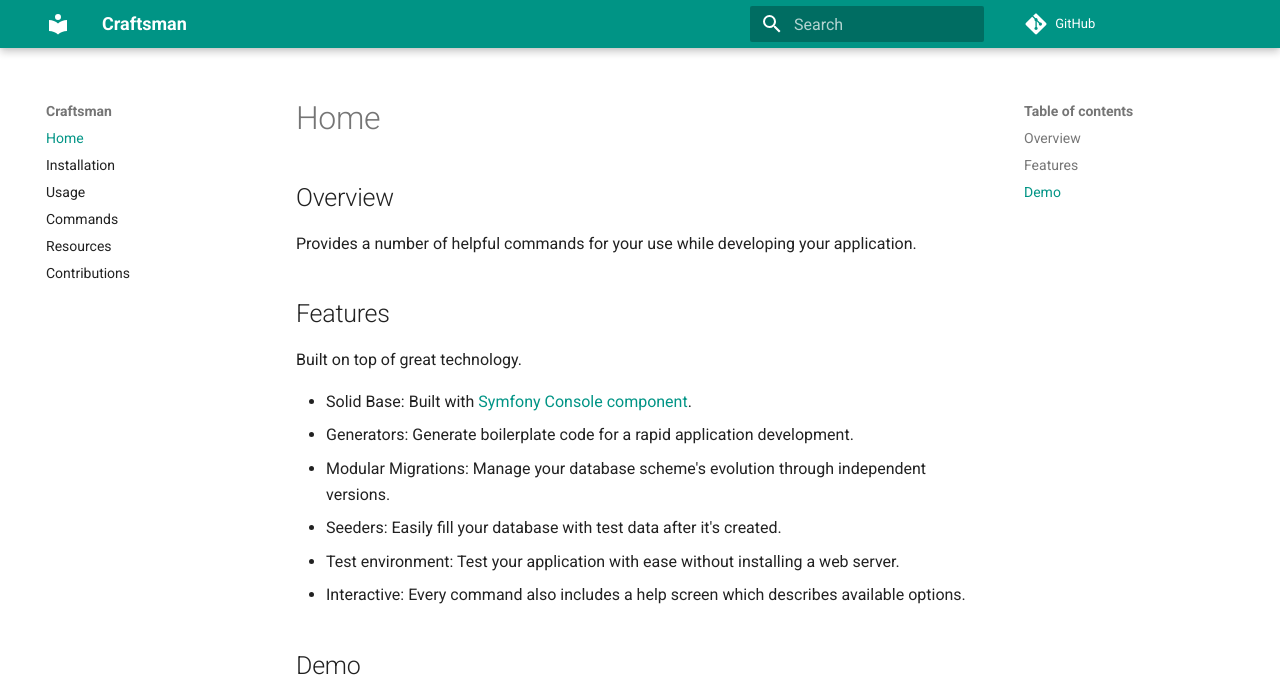
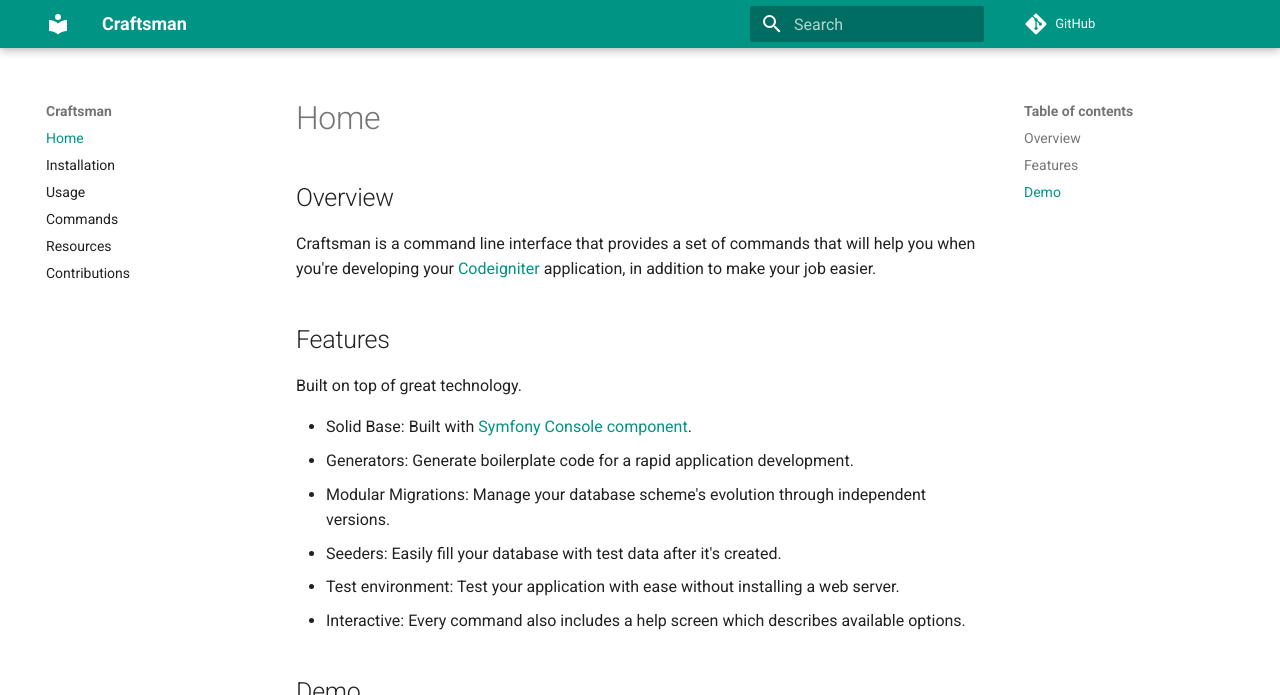
Before and after one commit to CI-Craftsman/Documentation, an MkDocs documentation site: the page built from docs/index.md, in a window 1280 px wide and 999 px high, cut to the strip 0-695 px from the top of the window. Built offline with MkDocs 1.6.1 and Material for MkDocs 9.7.7, drawn with Linux system fonts in a browser that asks for light colours; comment, search, counter and statistics services are not loaded; old or Windows-style settings are respelled for this version of MkDocs.

Commit message:
Update overview

```diff
--- a/docs/index.md
+++ b/docs/index.md
@@ -1,6 +1,6 @@
 ## Overview
 
-Provides a number of helpful commands for your use while developing your application.
+Craftsman is a command line interface that provides a set of commands that will help you when you're developing your [Codeigniter](http://codeigniter.com) application, in addition to make your job easier.
 
 ## Features
 
```
